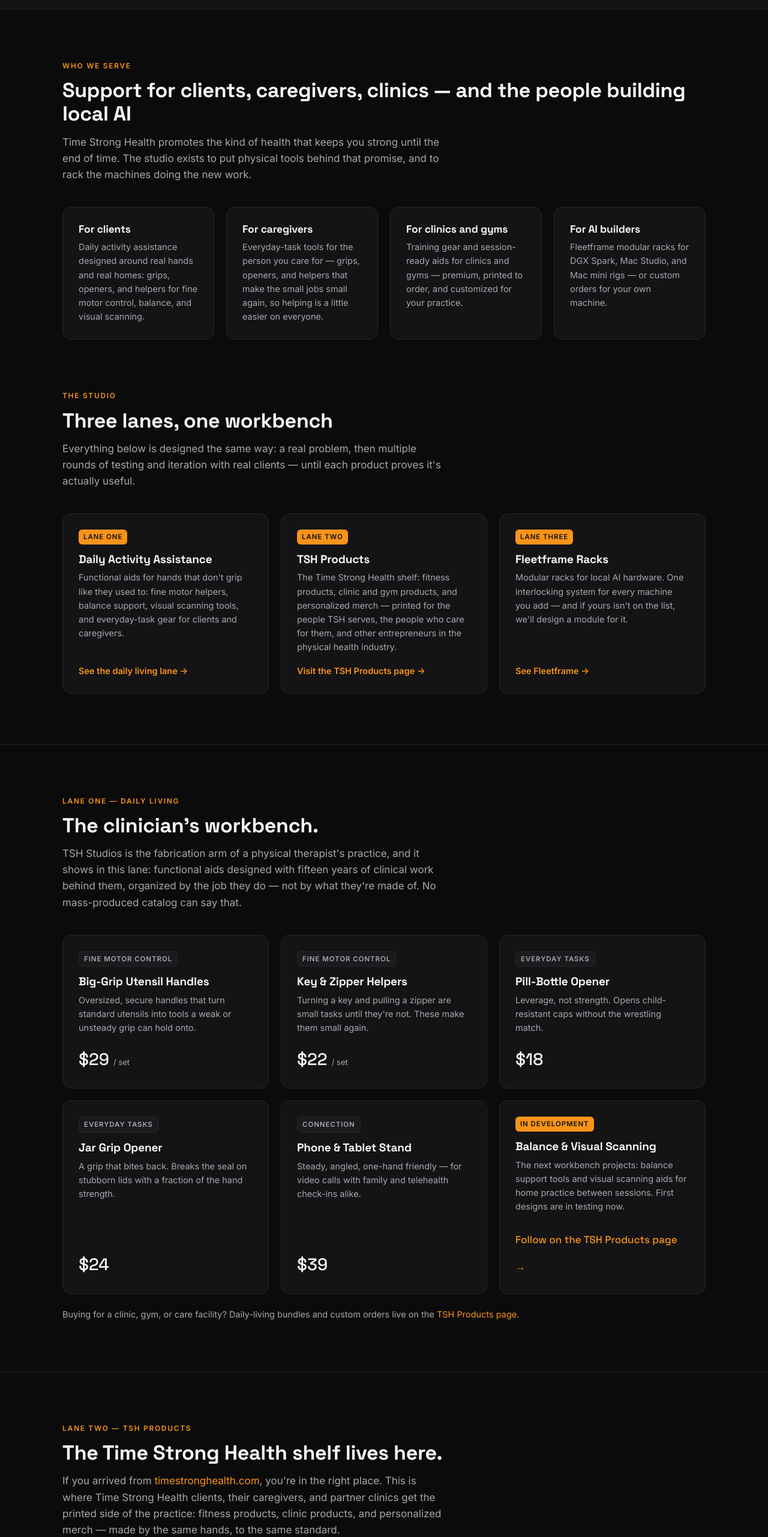
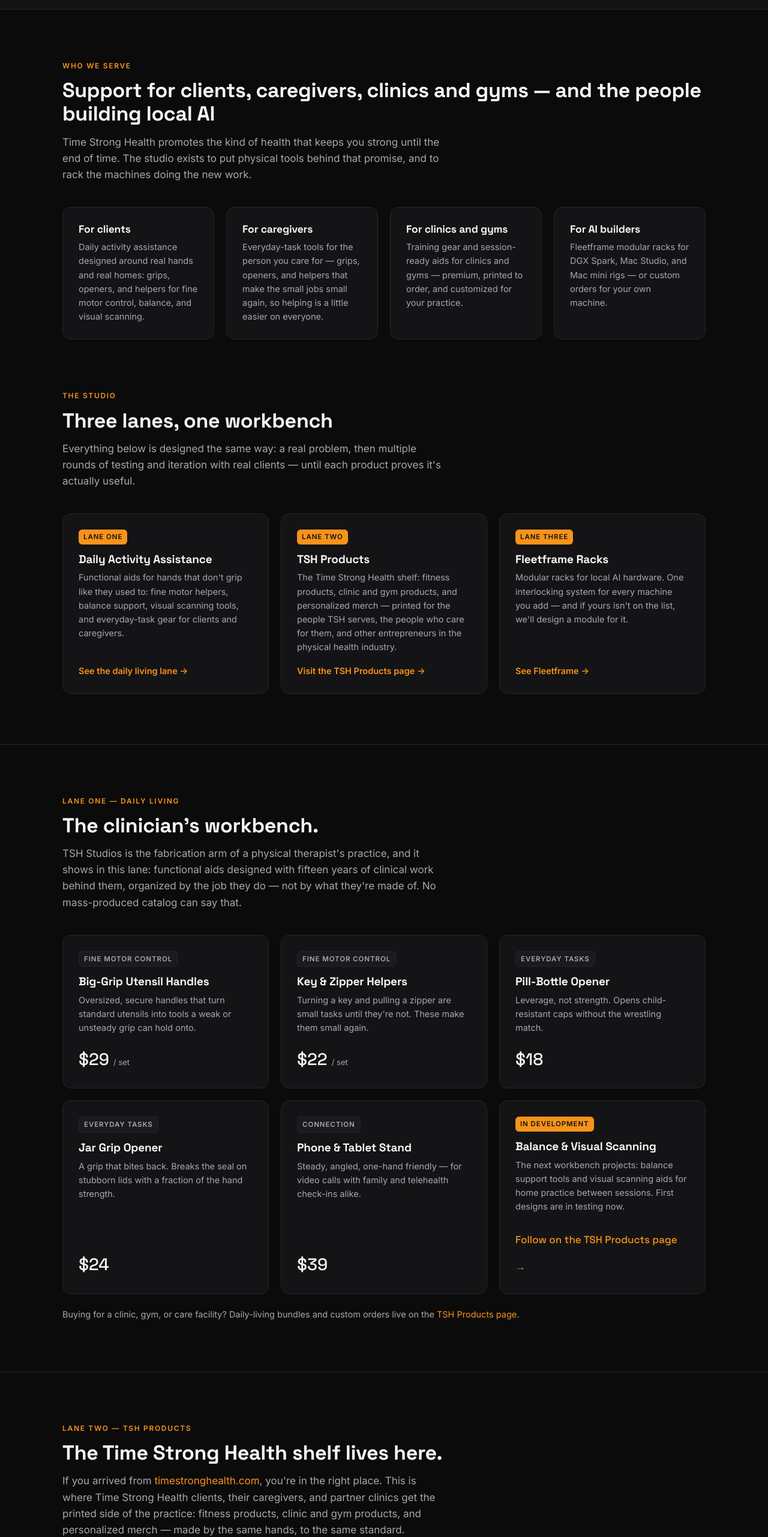
Before and after one commit to hectorTSH/tsh-studios, a plain HTML site: page index.html in a window 1280 px wide. Shown: the part 900-3463 px from the top of the page at 60% size. Drawn offline with Linux system fonts and the light colour scheme.

Commit message:
Copy consistency: clinics & gyms in section heading and Lane Two teaser lede

```diff
--- a/index.html
+++ b/index.html
@@ -188,7 +188,7 @@
   <section id="serve">
     <div class="wrap">
       <div class="kicker">Who We Serve</div>
-      <h2>Support for clients, caregivers, clinics — and the people building local AI</h2>
+      <h2>Support for clients, caregivers, clinics and gyms — and the people building local AI</h2>
       <p class="lede">Time Strong Health promotes the kind of health that keeps you strong until the end of time. The studio exists to put physical tools behind that promise, and to rack the machines doing the new work.</p>
       <div class="serve">
         <div class="card">
@@ -293,7 +293,7 @@
     <div class="wrap">
       <div class="kicker">Lane Two — TSH Products</div>
       <h2>The Time Strong Health shelf lives here.</h2>
-      <p class="lede">If you arrived from <a href="https://www.timestronghealth.com">timestronghealth.com</a>, you're in the right place. This is where Time Strong Health clients, their caregivers, and partner clinics get the printed side of the practice: fitness products, clinic products, and personalized merch — made by the same hands, to the same standard.</p>
+      <p class="lede">If you arrived from <a href="https://www.timestronghealth.com">timestronghealth.com</a>, you're in the right place. This is where Time Strong Health clients, their caregivers, and partner clinics get the printed side of the practice: fitness products, clinic and gym products, and personalized merch — made by the same hands, to the same standard.</p>
       <div class="cards">
         <div class="card">
           <h3>Fitness Products</h3>
```
